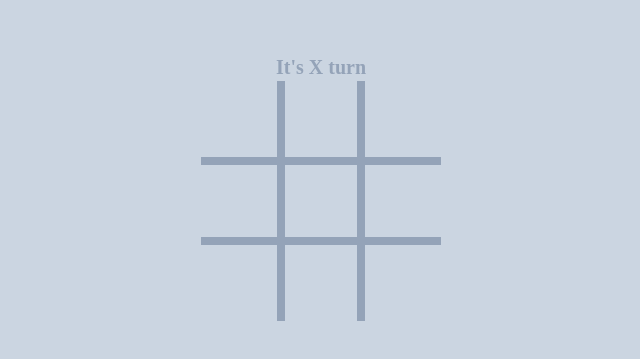
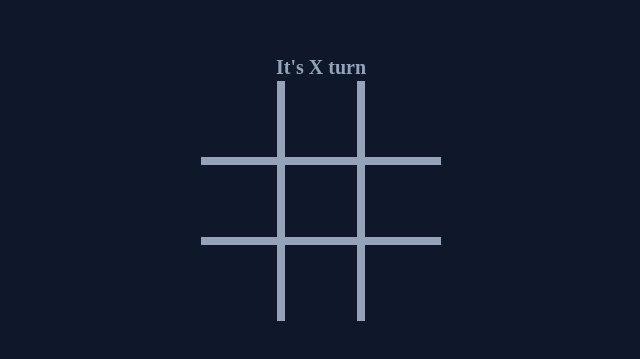
Before and after one commit to 5alidshammout/TicTacToe, a React (Vite) app: page / in a window 1280 px wide. Shown: the part 213-572 px from the top of the page, without its empty margins (319-959 px from the left). Built offline with nearby package versions, Linux system fonts and the light colour scheme; a web font is replaced by a local one.

Commit message:
seriously, who hates dark mode?

```diff
--- a/src/index.css
+++ b/src/index.css
@@ -17,7 +17,7 @@ html {
 body {
   min-height: 100%;
   height: 100%;
-  @apply bg-slate-300;
+  @apply bg-slate-900;
 }
 
 #root {
--- a/src/index.scss
+++ b/src/index.scss
@@ -1,4 +1,4 @@
-@import url('https://fonts.cdnfonts.com/css/cascadia-code');
+@import url("https://fonts.cdnfonts.com/css/cascadia-code");
 @tailwind base;
 @tailwind components;
 @tailwind utilities;
@@ -19,7 +19,7 @@ html {
 body {
   min-height: 100%;
   height: 100%;
-  @apply bg-slate-300;
+  @apply bg-slate-900;
 }
 
 #root {
```
